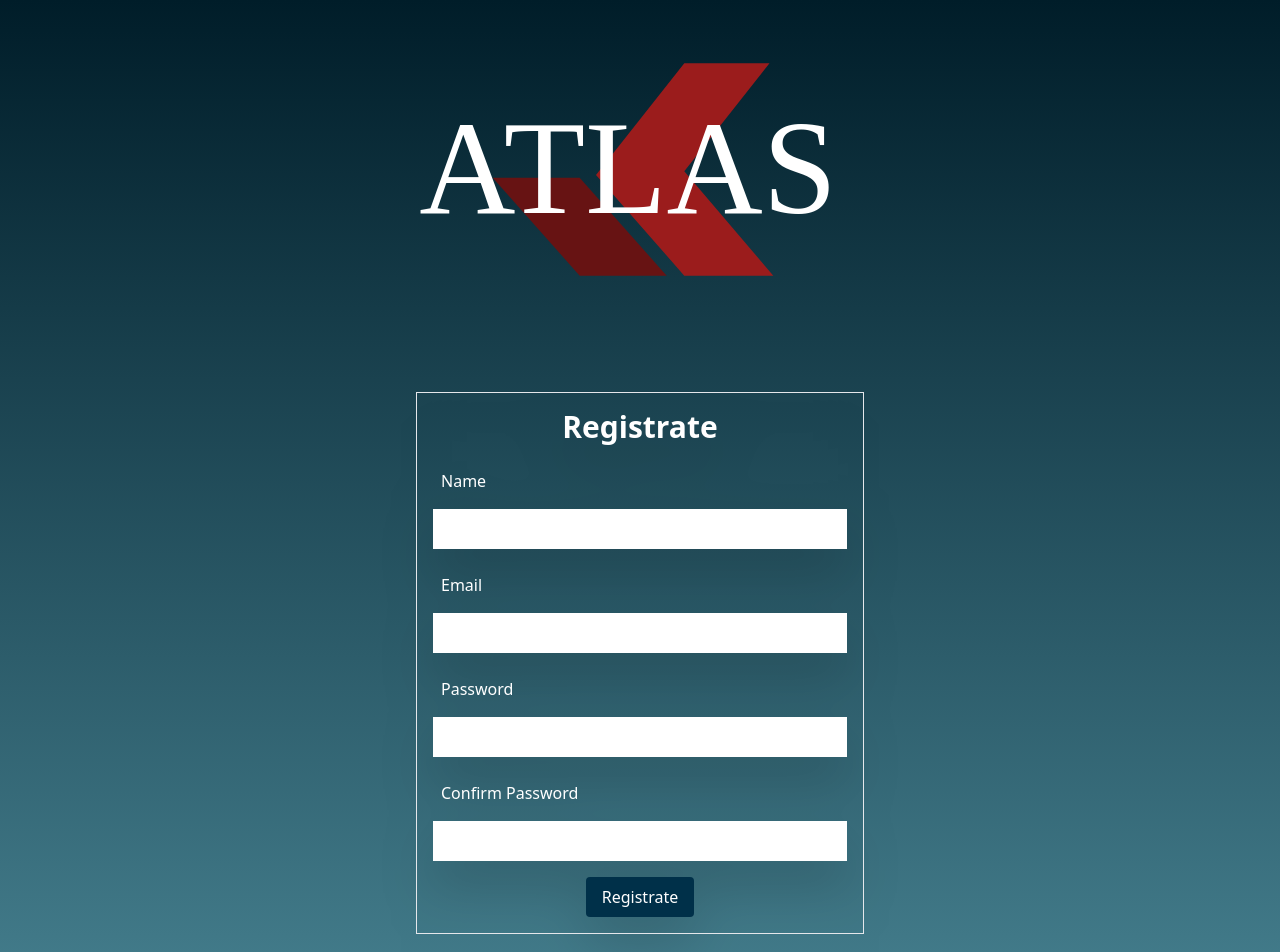
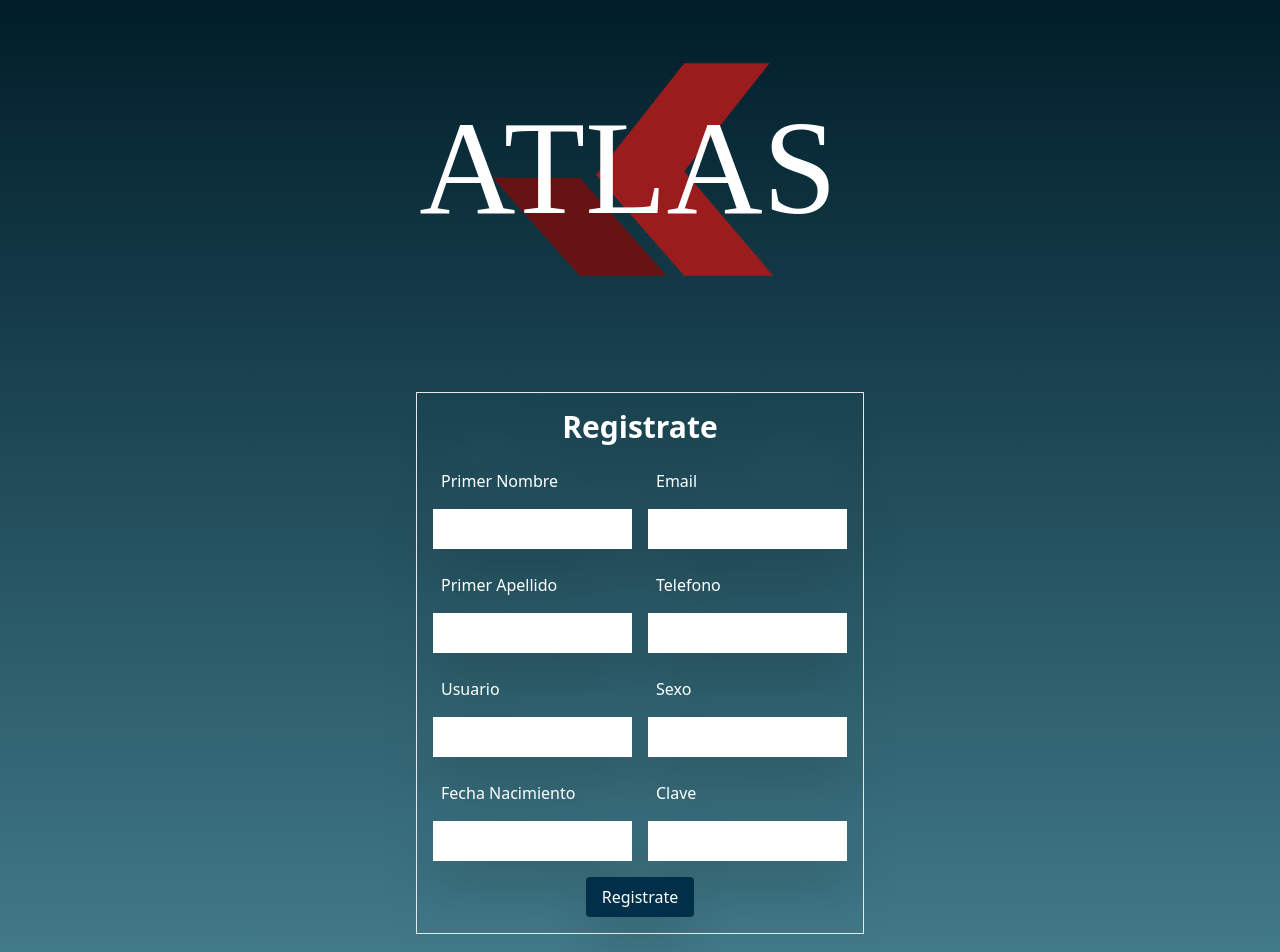
Before and after one commit to Delmerespinal24/frontend-industrias, an Angular app in the folder frontend-industria/: page /registro-admin in a window 1280 px wide. Shown: the top 952 px of the page. Built offline with nearby package versions, Linux system fonts and the light colour scheme.

Commit message:
Interfaz admin

```diff
--- a/frontend-industria/src/app/admin/componentAdmin/registro-admin/registro-admin.component.html
+++ b/frontend-industria/src/app/admin/componentAdmin/registro-admin/registro-admin.component.html
@@ -8,7 +8,7 @@
 </head>
 <body >
 
-        <div class="bg-gradient-to-b from-oscuro to-azulSecundario md:h-auto h-screen">
+        <div class="bg-gradient-to-b from-oscuro to-azulSecundario md:h-auto h-screen ">
             <div>
                 <img class="w-3/6 h-3/6 m-auto hover:cursor-pointer" src="../../../../assets/img/Logo2.svg" alt="logo" >
             </div>
@@ -18,21 +18,40 @@
                         <h1 class="text-3xl font-bold mb-4 text-blanco">Registrate</h1>
                     </div>
                     <form [formGroup]="form" (ngSubmit)="registro()">
+                        <div class="columns-2">
                             <div class="mb-4">
-                            <label for="name" class="block text-blanco p-2 font-medium mb-2">Name</label>
+                                <label for="name" class="block text-blanco p-2 font-medium mb-2">Primer Nombre</label>
                                 <input type="text" id="nombre" [formControl]="name" class="form-input w-full p-2">
+                            </div>
+                            <div class="mb-4">
+                                <label for="name" class="block text-blanco p-2 font-medium mb-2">Primer Apellido</label>
+                                <input type="text" id="apellido" [formControl]="name2" class="form-input w-full p-2">
+                            </div>
+                            <div class="mb-4">
+                                <label for="name" class="block text-blanco p-2 font-medium mb-2">Usuario</label>
+                                <input type="text" id="usuario" [formControl]="username" class="form-input w-full p-2">
+                            </div>
+                            <div class="mb-4">
+                                <label for="name" class="block text-blanco p-2 font-medium mb-2">Fecha Nacimiento</label>
+                                <input type="text" id="fecha" [formControl]="birthdate" class="form-input w-full p-2">
                             </div>
                             <div class="mb-4">
                                 <label for="email" class="block text-blanco p-2 font-medium mb-2">Email</label>
                                 <input type="email" id="correo" [formControl]="email" class="form-input w-full p-2">
                             </div>
                             <div class="mb-4">
-                            <label for="password" class="block text-blanco p-2 font-medium mb-2">Password</label>
+                                <label for="name" class="block text-blanco p-2 font-medium mb-2">Telefono</label>
+                                <input type="text" id="telefono" [formControl]="phone" class="form-input w-full p-2">
+                            </div>
+                            <div class="mb-4">
+                                <label for="name" class="block text-blanco p-2 font-medium mb-2">Sexo</label>
+                                <input type="text" id="sexo" [formControl]="gender" class="form-input w-full p-2">
+                            </div>
+                            <div class="mb-4">
+                                <label for="password" class="block text-blanco p-2 font-medium mb-2">Clave</label>
                                 <input type="password" id="contra" [formControl]="password" class="form-input w-full p-2">
                             </div>
-                        <div class="mb-4">
-                            <label for="confirm-password" class="block text-blanco p-2 font-medium mb-2">Confirm Password</label>
-                            <input type="password" id="confirmcontra" [formControl]="confirmpassword" class="form-input w-full p-2">
+
                         </div>
                         <div class="flex flex-row justify-center">
                             <button type="submit" class="bg-azulPrimario text-white py-2 px-4 rounded hover:bg-azulSecundario m-auto">Registrate</button>
--- a/frontend-industria/src/app/admin/componentAdmin/registro-admin/registro-admin.component.ts
+++ b/frontend-industria/src/app/admin/componentAdmin/registro-admin/registro-admin.component.ts
@@ -15,7 +15,7 @@ export class RegistroAdminComponent {
   registroAdmin!: Administrador;
 
   maxN=20;
-
+  maxNP=10;
 
 
 
@@ -25,20 +25,27 @@ export class RegistroAdminComponent {
   }
 
   name= new FormControl('', [Validators.required, Validators.maxLength(this.maxN)]);
+  name2= new FormControl('', [Validators.required, Validators.maxLength(this.maxN)]);
+  username= new FormControl('', [Validators.required, Validators.maxLength(this.maxN)]);
+  birthdate= new FormControl('', [Validators.required, Validators.maxLength(this.maxN)]);
+  email = new FormControl('', [Validators.required, Validators.email]);
+  phone =  new FormControl('',[Validators.required, Validators.maxLength(this.maxNP)]);
+  gender = new FormControl('');
   password= new FormControl('', [Validators.required, Validators.pattern(
     /(?=.*\d)(?=.*[a-z])(?=.*[A-Z])(?=.*[@$!%*#?&^_-]).{8,}/
   )]);
-  confirmpassword= new FormControl('', [Validators.required, Validators.pattern(
-    /(?=.*\d)(?=.*[a-z])(?=.*[A-Z])(?=.*[@$!%*#?&^_-]).{8,}/
-  )]);
-  email = new FormControl('', [Validators.required, Validators.email]);
+
 
   ngOnInit(): void {
     this.form = this.fb.group({
       nombre: [''],
+      apelido:[''],
+      usuario:[''],
+      fecha:[''],
       correo: [''],
+      telefono:[0],
+      sexo:[''],
       password:[''],
-      confirmpassword:[''],
     })
     console.log('entrada', this.form.value)
   }
@@ -46,19 +53,29 @@ export class RegistroAdminComponent {
   registro() {
     // handle form submission
 
+    let phone1:number = parseInt(this.phone.value as string);
+
     this.form = this.fb.group({
       nombre: [this.name.value],
+      apelido:[this.name2.value],
+      usuario:[this.username.value],
+      birthdate:[this.birthdate],
       correo: [this.email.value],
+      telefono:[this.phone.value],
+      sexo:[this.gender.value],
       password:[this.password.value],
-      confirmpassword:[this.confirmpassword.value],
     })
 
 
     this.registroAdmin=({
       name:this.name.value!,
+      name2:this.name2.value!,
+      username:this.username.value!,
+      birthdate: this.birthdate.value!,
       email:this.email.value!,
+      phone:phone1,
+      gender:this.gender.value!,
       password: this.password.value!,
-      confirmpasword: this.confirmpassword.value!
 
     })
     console.log('form2: ', this.registroAdmin)
--- a/frontend-industria/src/app/interfaces/administrador.ts
+++ b/frontend-industria/src/app/interfaces/administrador.ts
@@ -1,6 +1,10 @@
 export interface Administrador {
     name : string  ;
+    name2: string;
+    username: string;
+    birthdate: string;
     email : string  ;
-    password : string  ;
-    confirmpasword : string  ;
+    phone: number;
+    gender: string;
+    password : string ;
 }
```
Lines whose indentation alone changed are shown as unchanged.
